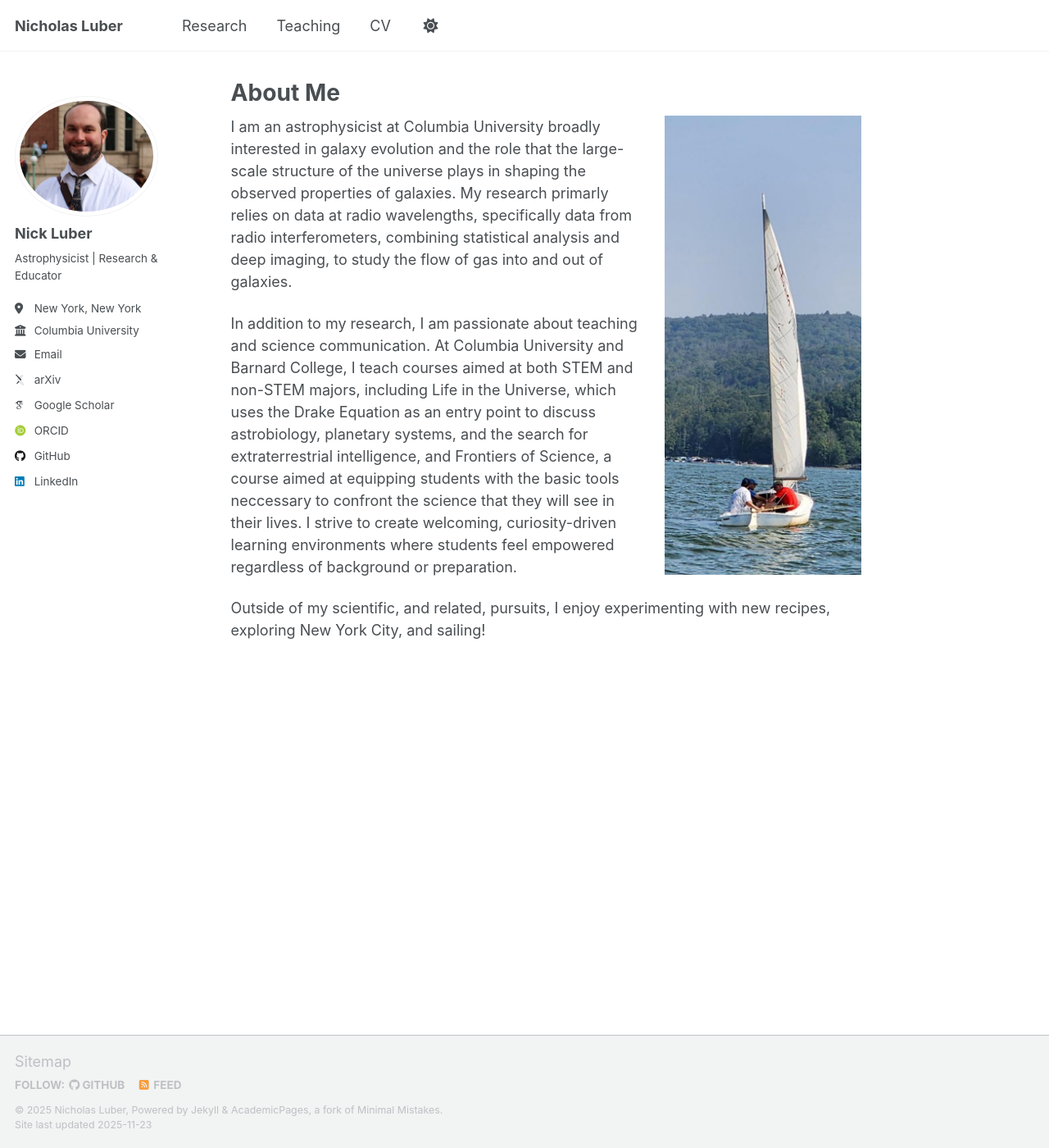
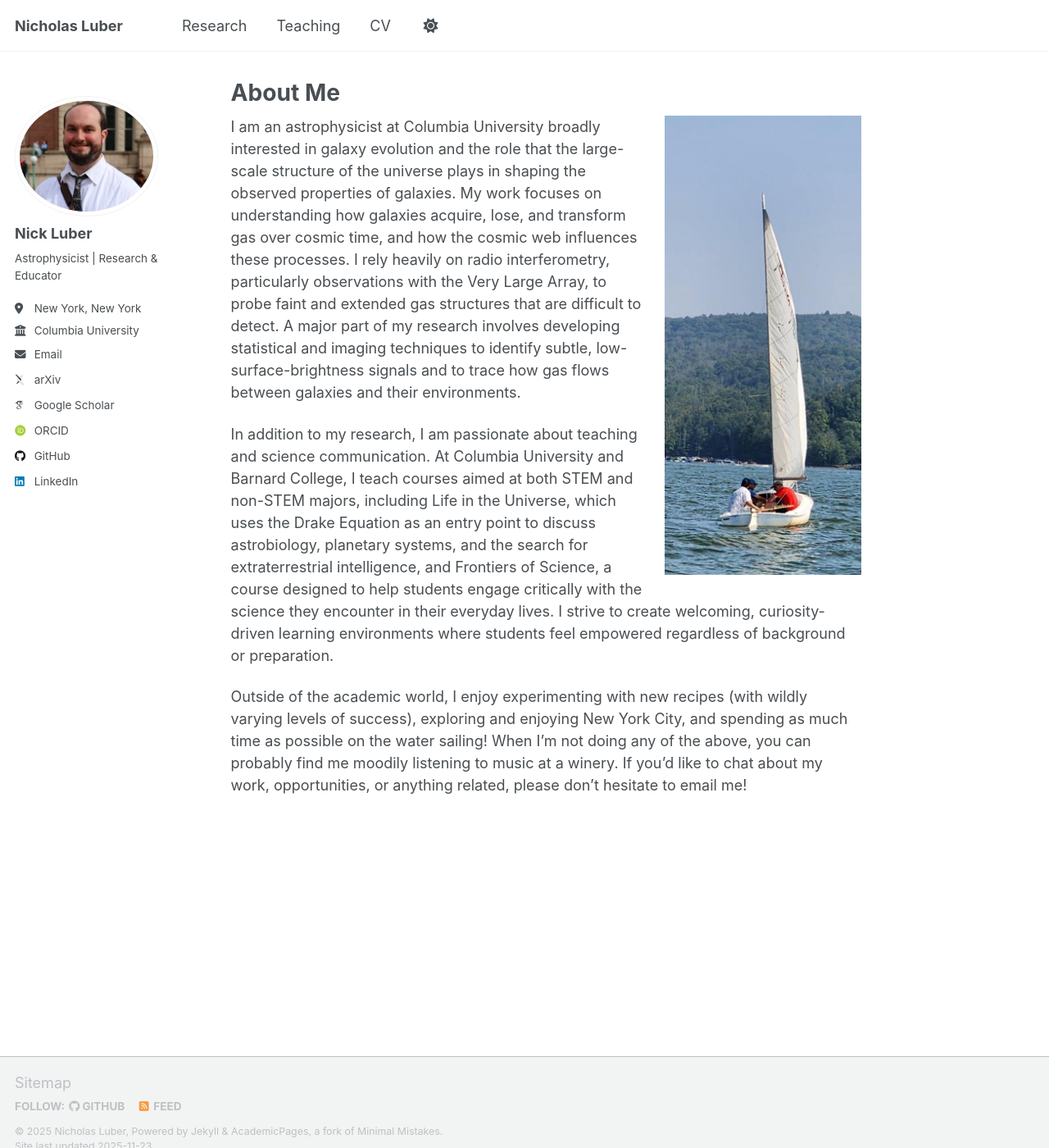
Before and after one commit to nicholasluber/nicholasluber.github.io, a Jekyll site: the page built from _pages/about.md, in a window 1280 px wide and 1400 px high. Shown: the whole window at 82% size. Built offline with Jekyll 4.4.1, drawn with Linux system fonts in a browser that asks for light colours; some web fonts are replaced; a script that is not in the unit is left out.

Commit message:
Revise about page content for clarity and detail
Updated the about section to enhance clarity and detail regarding research focus, teaching philosophy, and personal interests.

```diff
--- a/_pages/about.md
+++ b/_pages/about.md
@@ -10,10 +10,10 @@ redirect_from: /about/
   <img src="../images/NickSailing.jpeg" alt="Nick" style="width:100%;">
 </div>
 
-I am an astrophysicist at Columbia University broadly interested in galaxy evolution and the role that the large-scale structure of the universe plays in shaping the observed properties of galaxies. My research primarly relies on data at radio wavelengths, specifically data from radio interferometers, combining statistical analysis and deep imaging, to study the flow of gas into and out of galaxies.
+I am an astrophysicist at Columbia University broadly interested in galaxy evolution and the role that the large-scale structure of the universe plays in shaping the observed properties of galaxies. My work focuses on understanding how galaxies acquire, lose, and transform gas over cosmic time, and how the cosmic web influences these processes. I rely heavily on radio interferometry, particularly observations with the Very Large Array, to probe faint and extended gas structures that are difficult to detect. A major part of my research involves developing statistical and imaging techniques to identify subtle, low-surface-brightness signals and to trace how gas flows between galaxies and their environments.
 
-In addition to my research, I am passionate about teaching and science communication. At Columbia University and Barnard College, I teach courses aimed at both STEM and non-STEM majors, including Life in the Universe, which uses the Drake Equation as an entry point to discuss astrobiology, planetary systems, and the search for extraterrestrial intelligence, and Frontiers of Science, a course aimed at equipping students with the basic tools neccessary to confront the science that they will see in their lives. I strive to create welcoming, curiosity-driven learning environments where students feel empowered regardless of background or preparation.
+In addition to my research, I am passionate about teaching and science communication. At Columbia University and Barnard College, I teach courses aimed at both STEM and non-STEM majors, including Life in the Universe, which uses the Drake Equation as an entry point to discuss astrobiology, planetary systems, and the search for extraterrestrial intelligence, and Frontiers of Science, a course designed to help students engage critically with the science they encounter in their everyday lives. I strive to create welcoming, curiosity-driven learning environments where students feel empowered regardless of background or preparation.
 
-Outside of my scientific, and related, pursuits, I enjoy experimenting with new recipes, exploring New York City, and sailing!
+Outside of the academic world, I enjoy experimenting with new recipes (with wildly varying levels of success), exploring and enjoying New York City, and spending as much time as possible on the water sailing! When I’m not doing any of the above, you can probably find me moodily listening to music at a winery. If you’d like to chat about my work, opportunities, or anything related, please don’t hesitate to email me!
 
 <br style="clear: both;">
```
